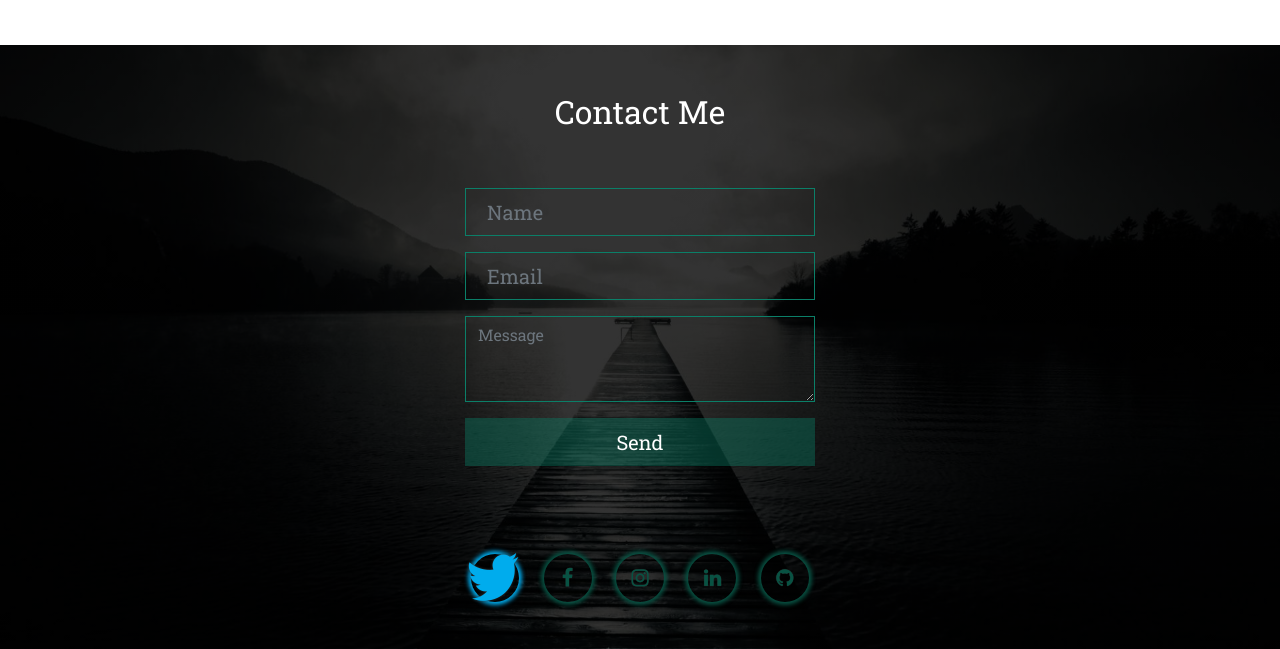
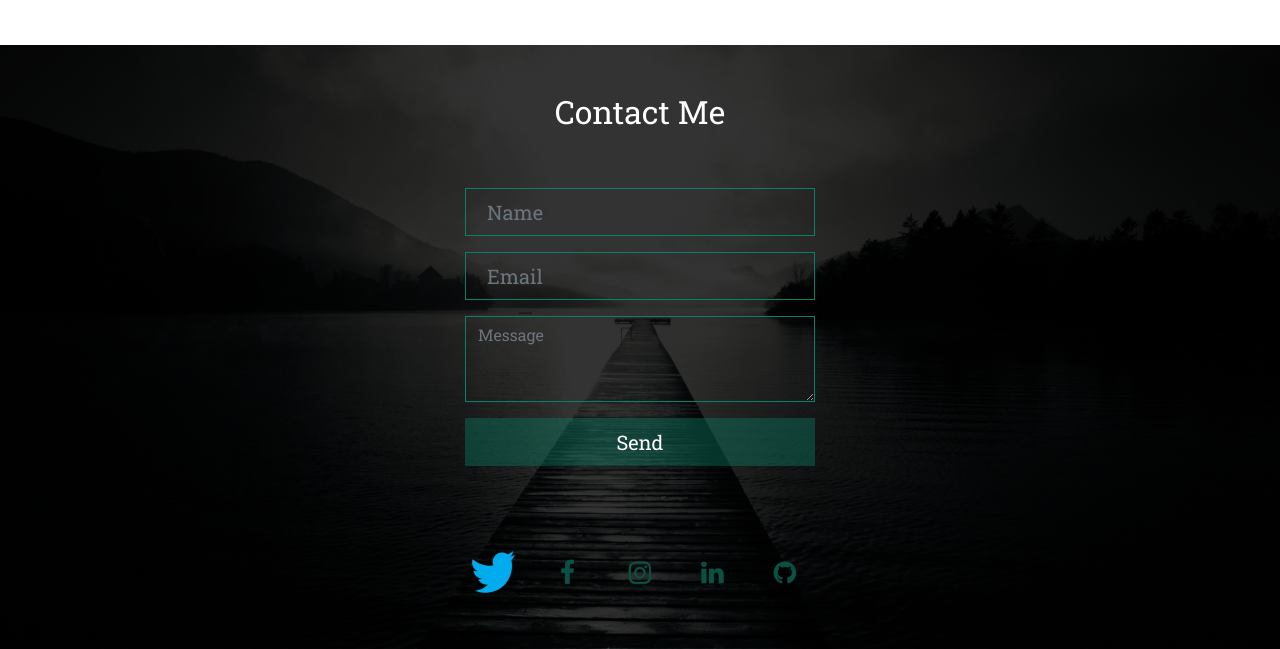
Before and after one commit to agrawalmanuj/agrawalmanuj.github.io, a plain HTML site: page index.html in a window 1280 px wide. In both pictures the pointer is over the icon 495 px from the left and 2541 px from the top of the page. Shown: the part 1964-2613 px from the top of the page. Drawn offline with nearby package versions, Linux system fonts and the light colour scheme.

Commit message:
thtttttttttttttttttt

```diff
--- a/index.html
+++ b/index.html
@@ -452,12 +452,12 @@ textarea[type="text"],textarea[type="text"]:hover,textarea[type="text"]:focus,te
       float: left;
       width: 48px;
       height: 48px;
-      font-size: 20px;
+      font-size: 26px;
       color: #FFF;
       text-decoration: none;
       cursor: pointer;
       text-align: center;
-      line-height: 48px;
+      /*line-height: 48px;*/
       background: #000;
       position: relative;
       -webkit-transition: 0.5s;
@@ -473,19 +473,19 @@ textarea[type="text"],textarea[type="text"]:hover,textarea[type="text"]:focus,te
     margin: 0 10px; }
   .model-7 a {
     background: none;
-    -webkit-box-shadow: 0 0 4px 3px;
+   /* -webkit-box-shadow: 0 0 4px 3px;
     -moz-box-shadow: 0 0 4px 3px;
-    box-shadow: 0 0 4px 3px;
+    box-shadow: 0 0 4px 3px;*/
     text-shadow: 0 0 1px #333333;
     -webkit-transition: -webkit-transform 0.4s, background 0.4s;
     -moz-transition: -moz-transform 0.4s, background 0.4s;
     -o-transition: -o-transform 0.4s, background 0.4s;
     transition: transform 0.4s, background 0.4s;
-    -webkit-border-radius: 100%;
+    /*-webkit-border-radius: 100%;
     -moz-border-radius: 100%;
     -ms-border-radius: 100%;
     -o-border-radius: 100%;
-    border-radius: 100%; }
+    border-radius: 100%;*/ }
     .model-7 a .fa {
       -webkit-transition: -webkit-transform 1s;
       -moz-transition: -moz-transform 1s;
@@ -494,11 +494,11 @@ textarea[type="text"],textarea[type="text"]:hover,textarea[type="text"]:focus,te
     .model-7 a:hover {
       background: ; }
       .model-7 a:hover .fa {
-        -webkit-transform: rotate(-10deg) scale(3);
-        -moz-transform: rotate(-10deg) scale(3);
-        -ms-transform: rotate(-10deg) scale(3);
-        -o-transform: rotate(-10deg) scale(3);
-        transform: rotate(-10deg) scale(3); }
+        -webkit-transform: rotate(-10deg) scale(2);
+        -moz-transform: rotate(-10deg) scale(2);
+        -ms-transform: rotate(-10deg) scale(2);
+        -o-transform: rotate(-10deg) scale(2);
+        transform: rotate(-10deg) scale(2); }
   .model-7 .twitter {
     color: #085243; }
   .model-7 .facebook {
```
